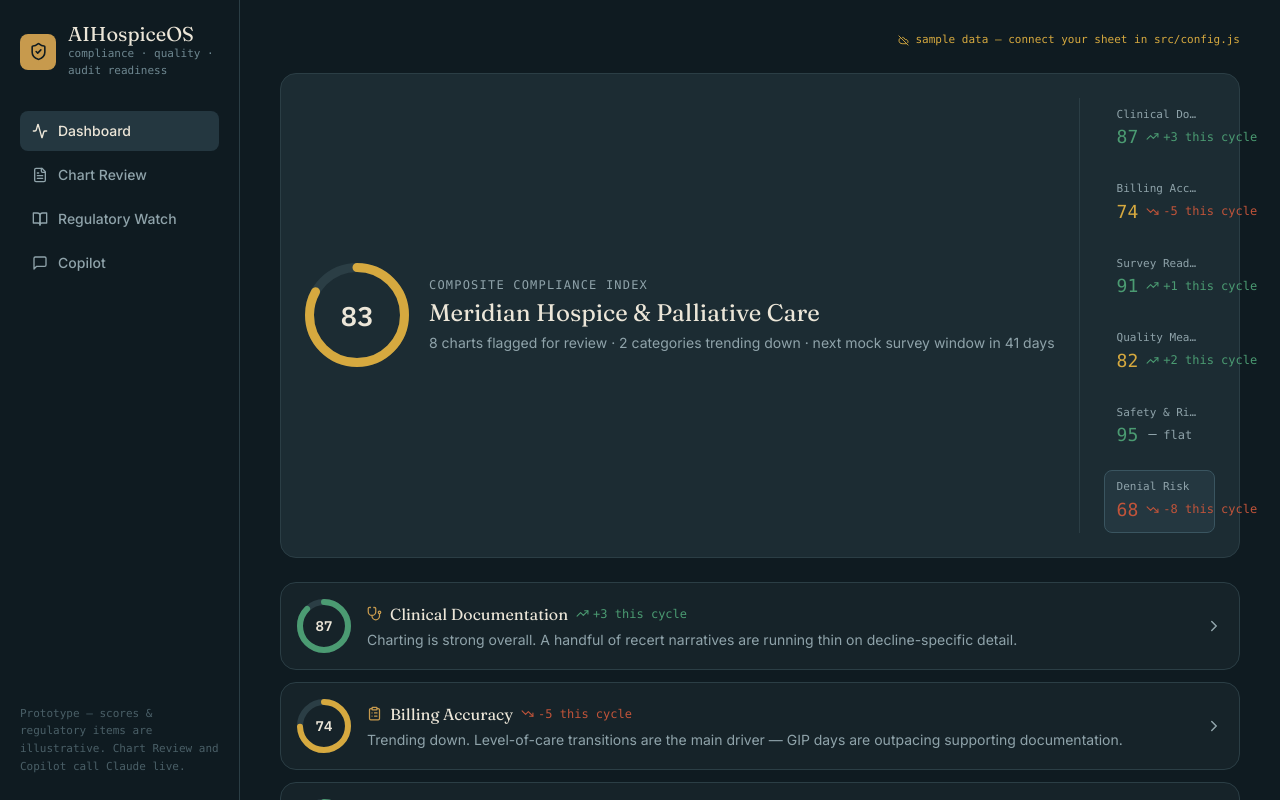
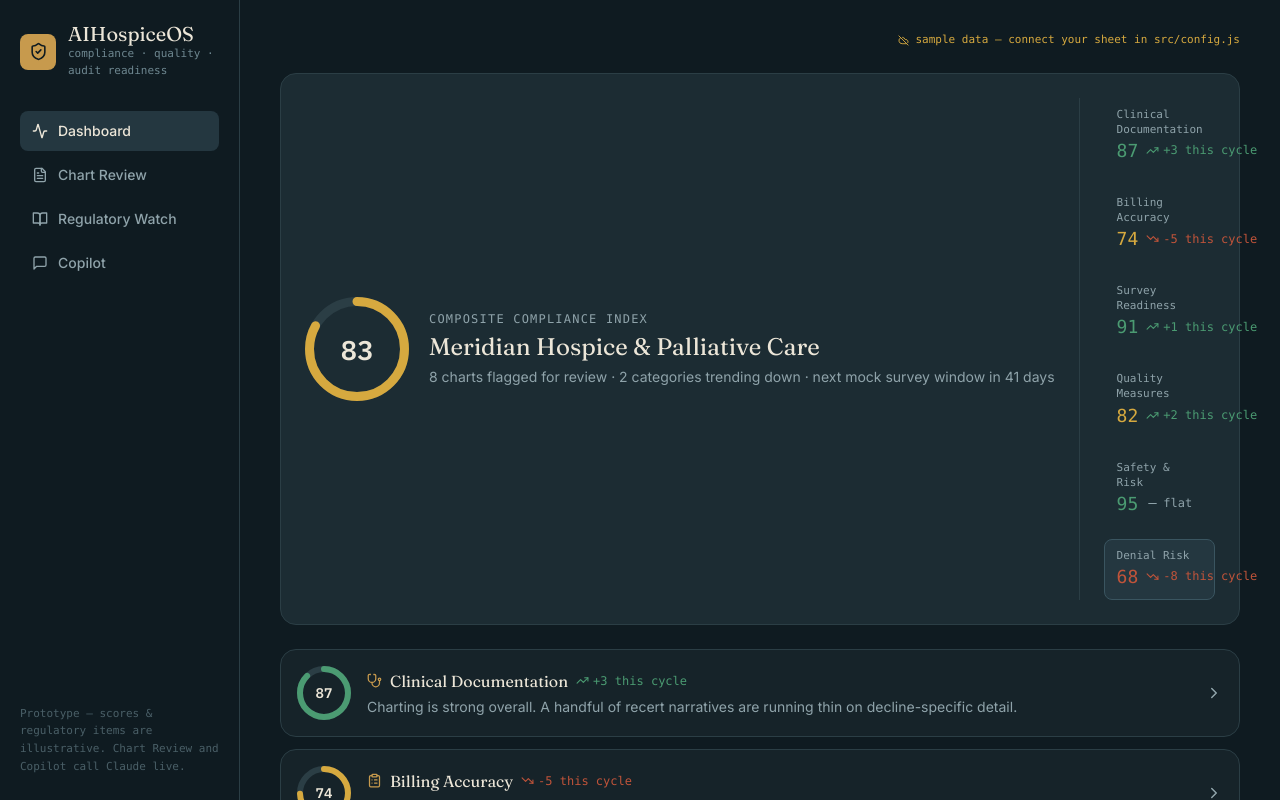
Before and after one commit to Evans-dz/HospiceOS, a React (Vite) app in the folder app/: page / in a window 1280 px wide. Shown: the top 800 px of the page. Built offline with nearby package versions, Linux system fonts and the light colour scheme.

Commit message:
Update App.jsx

```diff
--- a/app/src/App.jsx
+++ b/app/src/App.jsx
@@ -424,11 +424,11 @@ function Dashboard() {
               style={{
                 background: openId === c.id ? "#243740" : "transparent",
                 border: "1px solid " + (openId === c.id ? "#3A5560" : "transparent"),
-                flex: "1 1 130px",
+                flex: "1 1 160px",
                 minWidth: 0,
               }}
             >
-              <div className="text-[11px] font-mono truncate" style={{ color: "#8FA3AA" }}>
+              <div className="text-[11px] font-mono leading-snug" style={{ color: "#8FA3AA" }}>
                 {c.label}
               </div>
               <div className="flex items-baseline gap-2 whitespace-nowrap">
```
